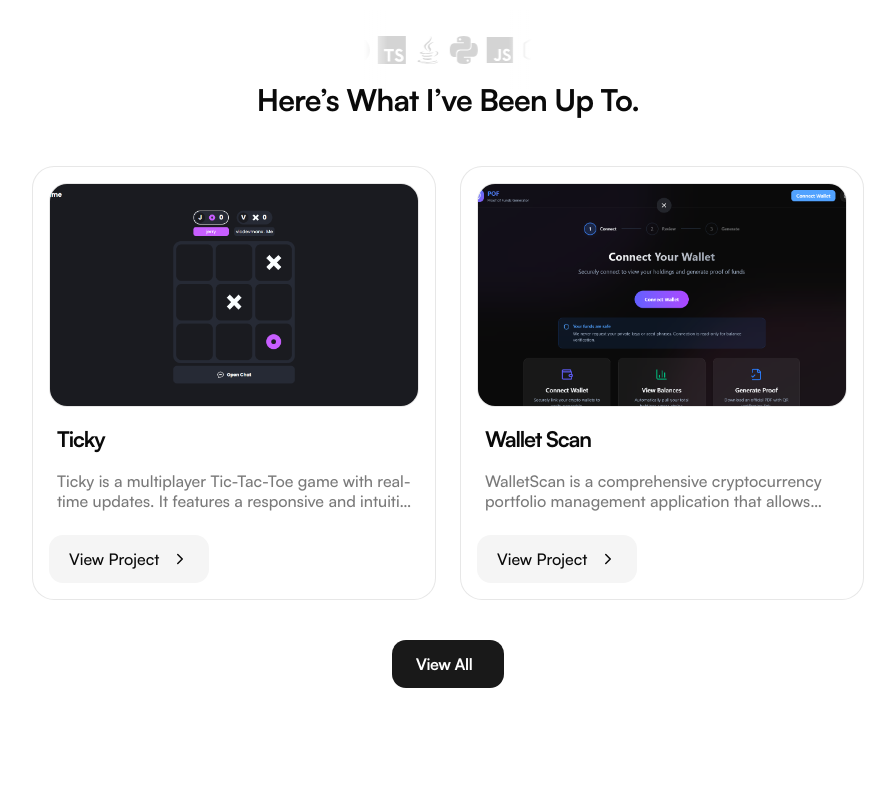
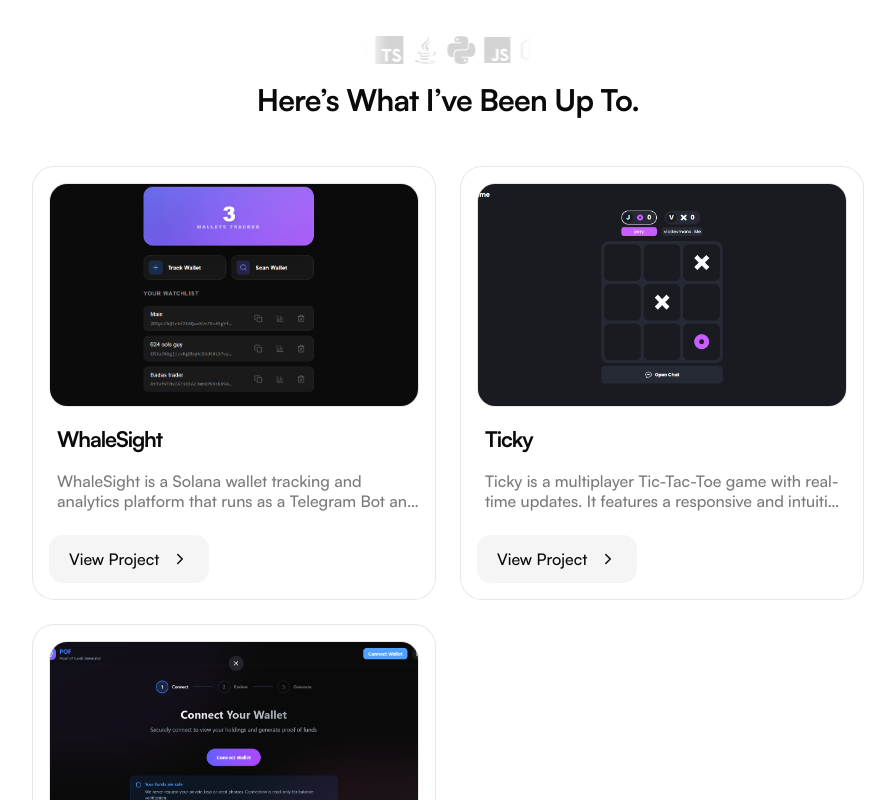
Before and after one commit to vicdevman/vicdevman, a Next.js app: page / in a window 1280 px wide. Shown: the part 1942-2742 px from the top of the page, without its empty margins (192-1087 px from the left). Built offline with nearby package versions, Linux system fonts and the light colour scheme.

Commit message:
feat: implemented readMe and adding a new project

```diff
--- a/app/data/projects.data.js
+++ b/app/data/projects.data.js
@@ -1,4 +1,38 @@
 export const projects = [
+  {
+  id: "whalesight",
+  title: "WhaleSight",
+  image: "/project-image/whalesight.png",
+  description: "Solana wallet tracking and analysis bot with a Telegram Mini App",
+  longDescription:
+    "WhaleSight is a Solana wallet tracking and analytics platform that runs as a Telegram Bot and Telegram Mini App. It allows users to monitor wallet activity in real time, analyze profit and loss, and receive instant alerts for swaps and transactions. The backend is built with Node.js and Express, handling Telegram bot commands, Solana webhooks, and wallet analysis. The frontend Mini App provides a sleek dashboard interface where users can scan wallets, manage tracked addresses, and interact with analytics directly inside Telegram.",
+  techStack: [
+    "Node.js",
+    "Express",
+    "React",
+    "Vite",
+    "Tailwind CSS",
+    "Framer Motion",
+    "PostgreSQL",
+    "Neon Serverless",
+    "Redis",
+    "Solana Web3.js",
+    "Telegram Bot API",
+    "Turborepo"
+  ],
+  link: "https://t.me/WhaleSightBot",
+  githubLink: "https://github.com/vicdevman/whaleSight",
+  demoLink: "https://t.me/WhaleSightBot",
+  category: ["Web App", "Web3", "Telegram Bot", "Blockchain", "Analytics"],
+  featured: true,
+  completionDate: "2025-01",
+  role: "Full Stack Developer",
+  images: [
+    "/image/whalesight-dashboard.jpg",
+    "/image/whalesight-wallet-scan.jpg",
+    "/image/whalesight-telegram-bot.jpg"
+  ],
+  },
   {
     id: "ticky",
     title: "Ticky",
```
Also changed, not shown: public/project-image/whalesight.png (added), 1 other file (tests, documents, lock files or other folders).
